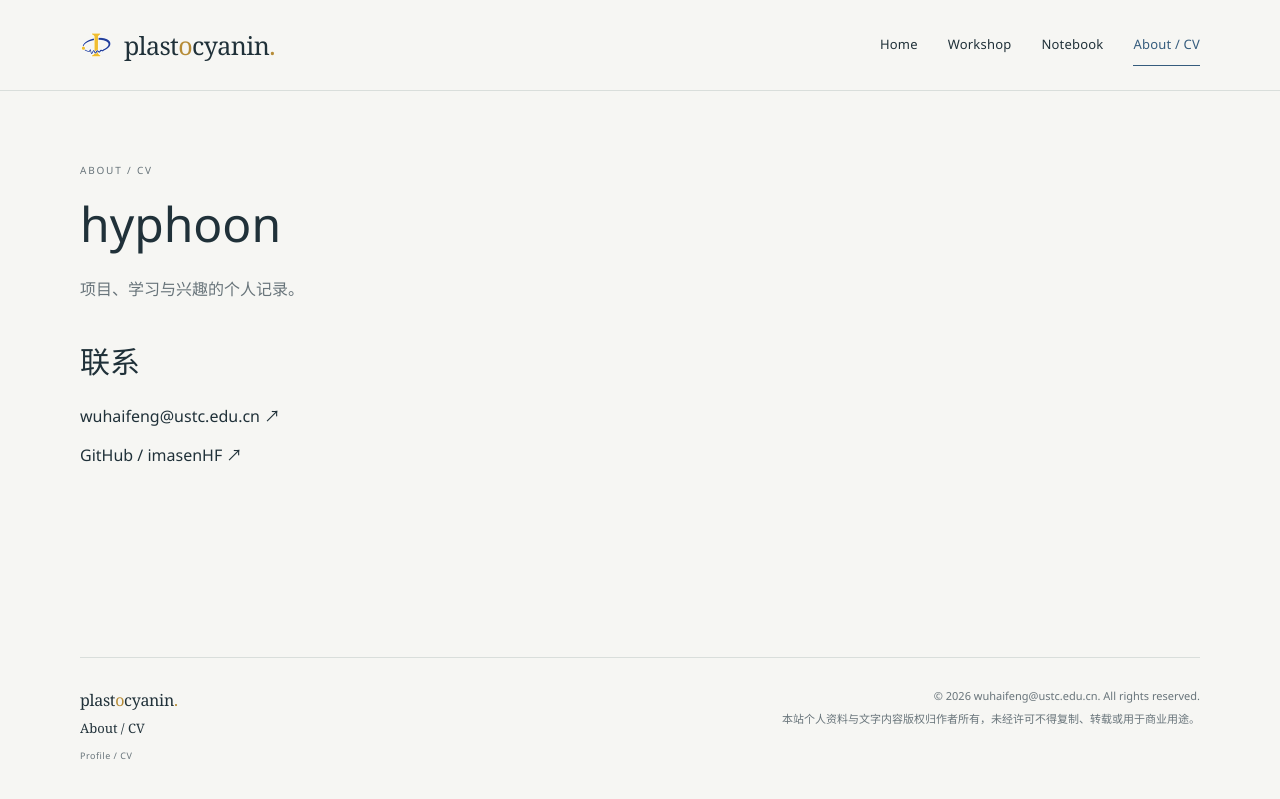
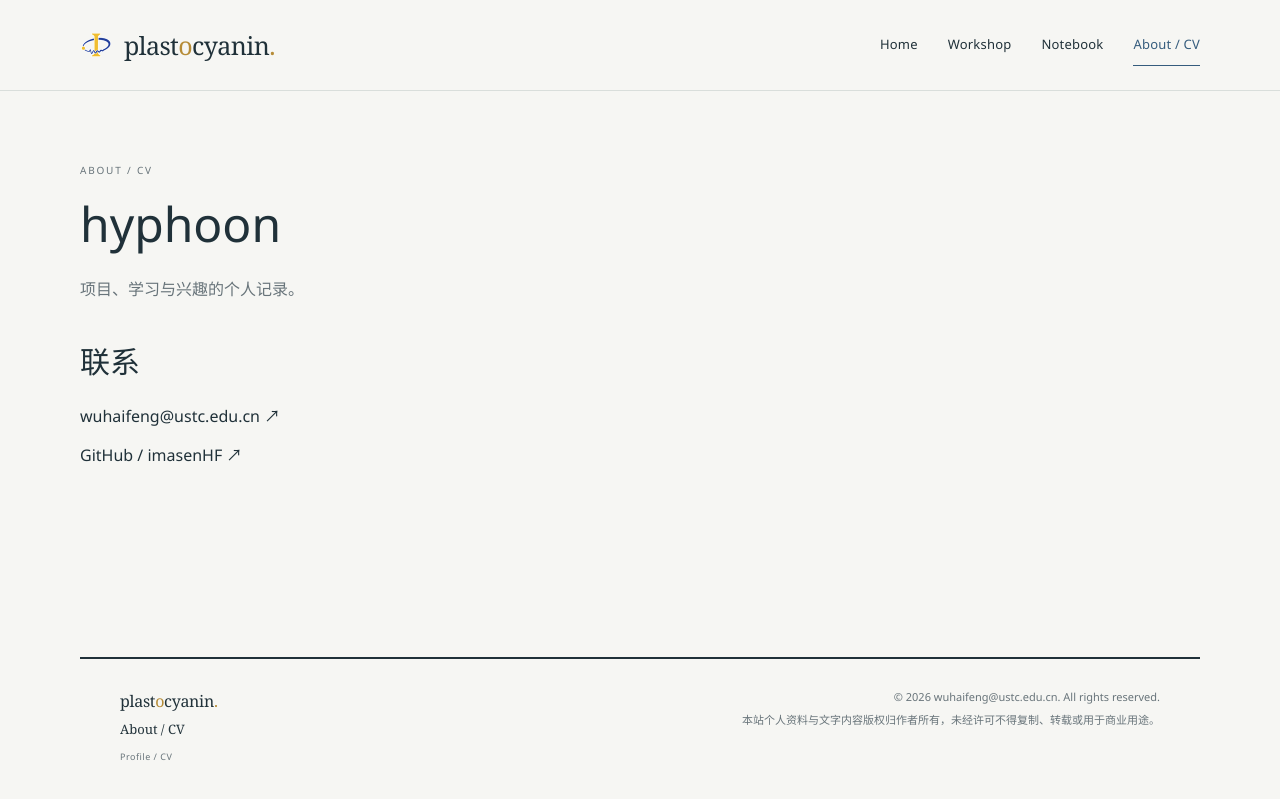
Before and after one commit to imasenHF/imasenhf.github.io, a Jekyll site: the page built from about/index.html, in a window 1280 px wide. Shown: the top 799 px of the page. Built offline with Jekyll 4.4.1, drawn with Linux system fonts in a browser that asks for light colours.

Commit message:
Match shared footer rule and content inset to daily issues

```diff
--- a/assets/css/style.css
+++ b/assets/css/style.css
@@ -377,3 +377,13 @@
   font-weight:400;
   letter-spacing:-.15px;
 }
+
+
+/* Footer geometry: match SpinFront daily issues while allowing each page its own container width. */
+.site-footer{
+  border-top:2px solid var(--ink);
+  padding:28px 40px 34px;
+}
+@media(max-width:620px){
+  .site-footer{padding:24px 20px 30px}
+}
```
